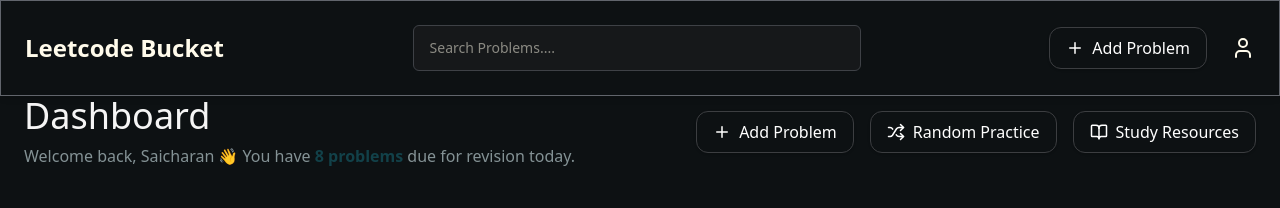
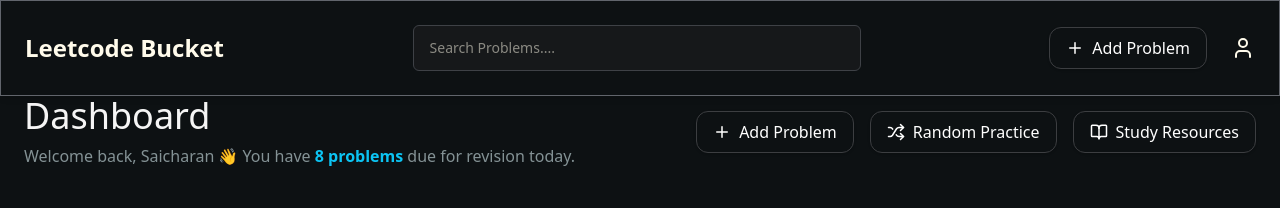
Before and after one commit to Saicharan-775/Leetcode_Bucket, a React (Vite) app: page / in a window 1280 px wide. Shown: the top 208 px of the page. Built offline with nearby package versions, Linux system fonts and the light colour scheme.

Commit message:
css for 8 problems text

```diff
--- a/src/pages/Dashboard.jsx
+++ b/src/pages/Dashboard.jsx
@@ -70,7 +70,7 @@
             <h1 className="font-medium text-4xl mb-2">Dashboard</h1>
             <p className="text-[var(--accent-foreground)]">
               Welcome back, Saicharan 👋 You have{" "}
-              <span className="text-[var(--normal-primary)] font-semibold">8 problems</span> due
+              <span className="text-[var(--normal-secondary)] font-semibold">8 problems</span> due
               for revision today.
             </p>
           </div>
```
